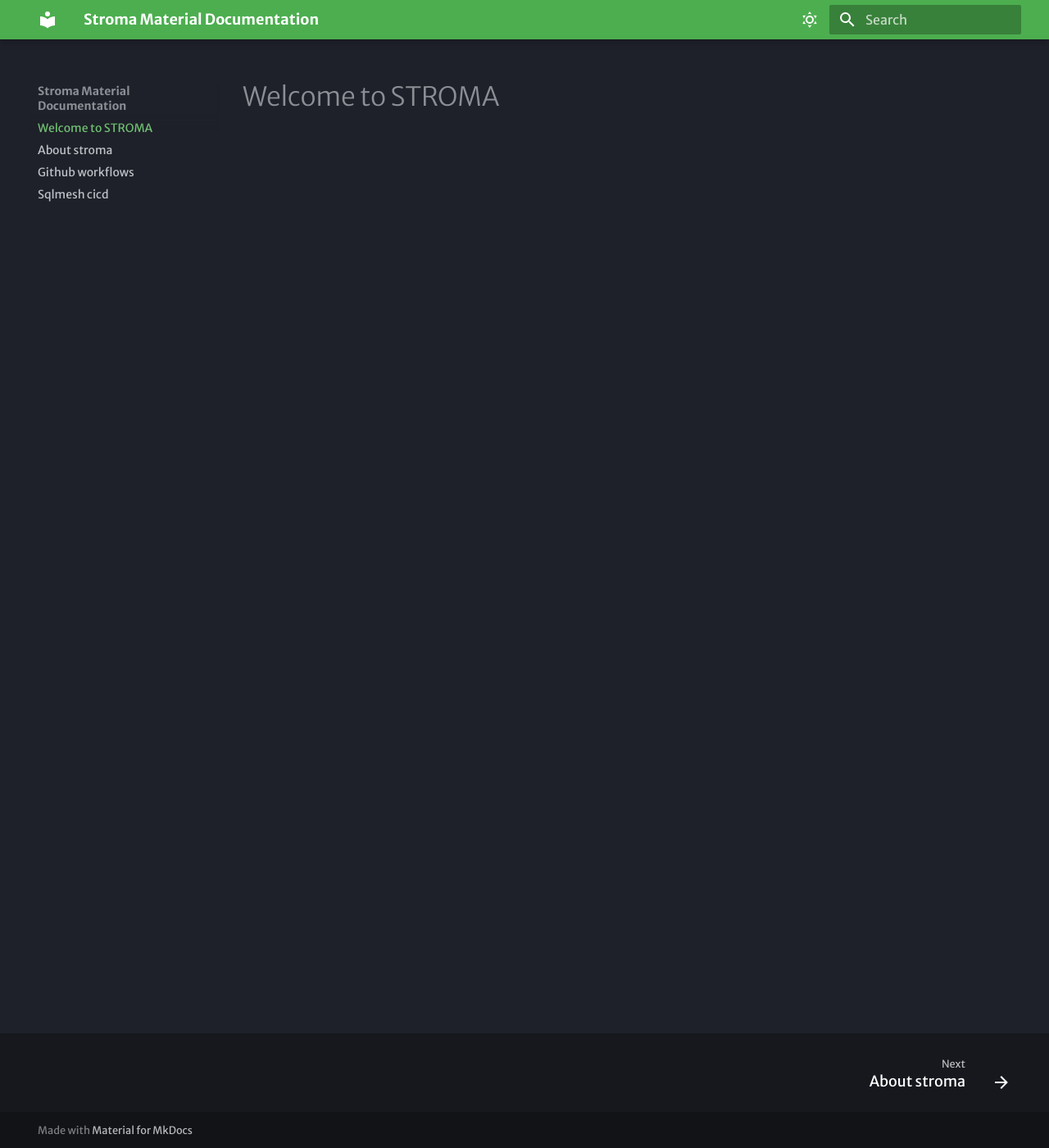
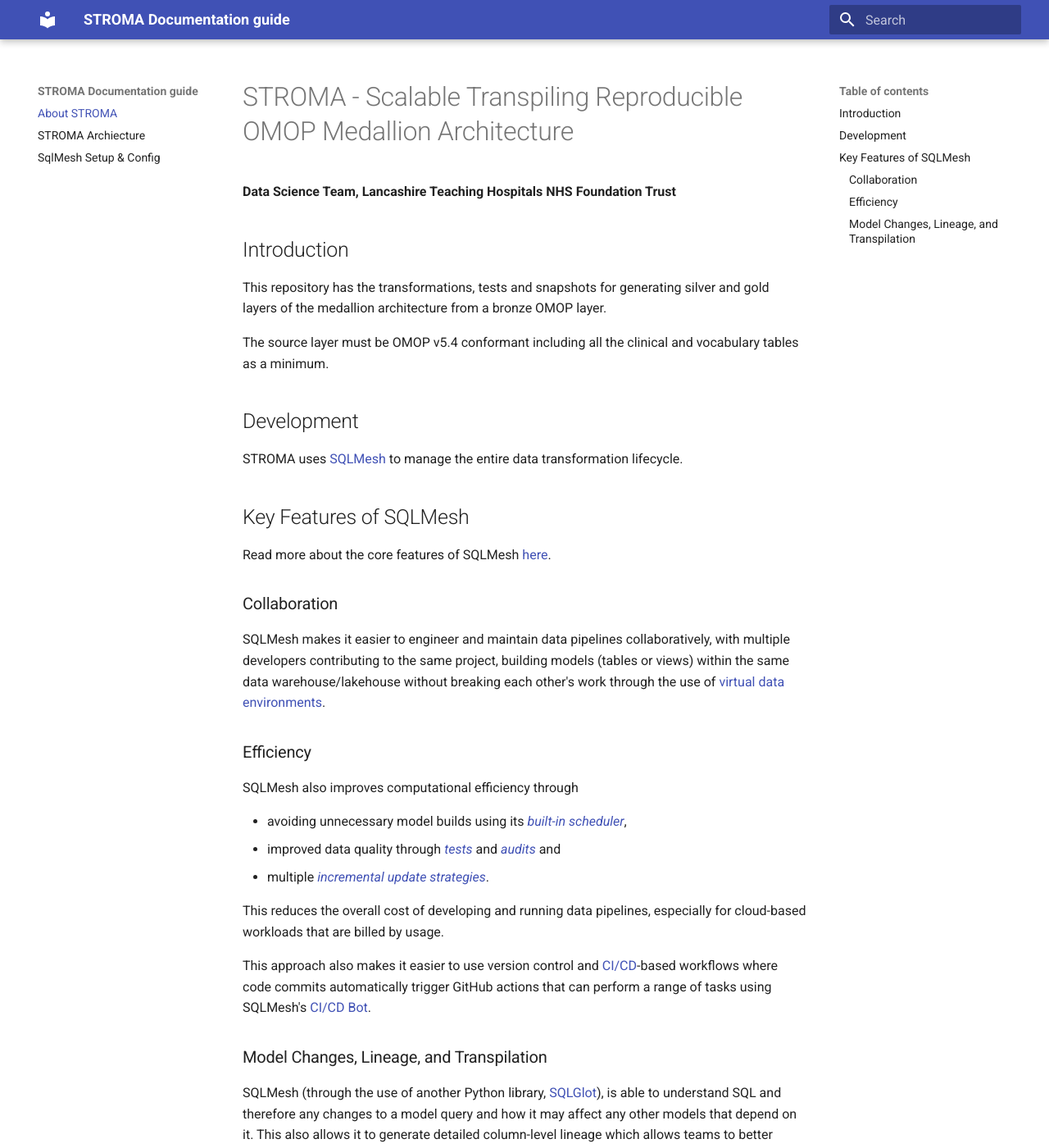
Before and after one commit to lsc-sde/stroma-tobiko-poc, an MkDocs documentation site: the page built from docs/index.md, in a window 1280 px wide and 1400 px high. Shown: the whole window at 82% size. Built offline with MkDocs 1.6.1 and Material for MkDocs 9.7.7, drawn with Linux system fonts in a browser that asks for light colours; some web fonts are replaced; some of the changed text lies outside the part shown.

Commit message:
modify docs

```diff
--- a/docs/index.md
+++ b/docs/index.md
@@ -1,3 +1,47 @@
-Stroma:
+# STROMA - Scalable Transpiling Reproducible OMOP Medallion Architecture
 
-# Welcome to STROMA
+__Data Science Team, Lancashire Teaching Hospitals NHS Foundation Trust__
+
+## Introduction
+
+This repository has the transformations, tests and snapshots for generating silver and gold layers of the medallion architecture from a bronze OMOP layer.
+
+The source layer must be OMOP v5.4 conformant including all the clinical and vocabulary tables as a minimum.
+
+## Development
+
+STROMA uses [SQLMesh](https://sqlmesh.readthedocs.io/en/stable/) to manage the entire data transformation lifecycle.
+
+## Key Features of SQLMesh
+
+Read more about the core features of SQLMesh [here](https://sqlmesh.readthedocs.io/en/stable/#core-features).
+
+### Collaboration
+
+SQLMesh makes it easier to engineer and maintain data pipelines collaboratively, with multiple developers contributing to the same project, building models (tables or views) within the same data warehouse/lakehouse without breaking each other's work through the use of [virtual data environments](https://sqlmesh.readthedocs.io/en/stable/concepts/environments/).
+
+### Efficiency
+
+SQLMesh also improves computational efficiency through
+
+- avoiding unnecessary model builds using its [_built-in scheduler_](https://sqlmesh.readthedocs.io/en/stable/guides/signals/),
+- improved data quality through [_tests_](https://sqlmesh.readthedocs.io/en/stable/concepts/tests/) and [_audits_](https://sqlmesh.readthedocs.io/en/stable/concepts/audits) and
+- multiple [_incremental update strategies_](https://sqlmesh.readthedocs.io/en/stable/concepts/models/model_kinds/).
+
+This reduces the overall cost of developing and running data pipelines, especially for cloud-based workloads that are billed by usage.
+
+This approach also makes it easier to use version control and [CI/CD](https://en.wikipedia.org/wiki/CI/CD)-based workflows where code commits automatically trigger GitHub actions that can perform a range of tasks using SQLMesh's [CI/CD Bot](https://sqlmesh.readthedocs.io/en/stable/integrations/github/).
+
+### Model Changes, Lineage, and Transpilation
+
+SQLMesh (through the use of another Python library, [SQLGlot]()), is able to understand SQL and therefore any changes to a model query and how it may affect any other models that depend on it.
+This also allows it to generate detailed column-level lineage which allows teams to better understand their data pipelines and work more effectively as a team.
+
+SQLMesh can track the exact lines of code that result in new columns generated from upstream models.
+For instance, in the image below, it is clear that the `year` column in the `silver.person` model has been calculated from the `birth_datetime` column of the upstream `bronze.person` model rather than the `year` column in that model.
+
+![Image showing SQLMesh column-level lineage](\static\images\one-col-lineage.png)
+
+It can also do this when a downstream column is created from a combination of two or more upstream columns as shown in the image below.
+
+![Image showing SQLMesh column-level lineage for 2 columns ](\static\images\two-col-lineage.png)
--- a/mkdocs.yml
+++ b/mkdocs.yml
@@ -1,25 +1,11 @@
-site_name: Stroma Material Documentation
-site_url: https://sitename.example
+site_name: STROMA Documentation guide
 theme:
   name: material
-  font:
-    text: Merriweather Sans
-    code: Red Hat Mono
   features:
-    - navigation.footer
-  palette:
-    # Dark Mode
-    - scheme: slate
-      toggle:
-        icon: material/weather-sunny
-        name: Dark mode
-      primary: green
-      accent: deep purple
-
-    # Light Mode
-    - scheme: default
-      toggle:
-        icon: material/weather-night
-        name: Light mode
-      primary: blue
-      accent: deep orange
+    - search.suggest
+    - search.highlight
+    - content.tabs.link
+nav:
+  - About STROMA : "index.md"
+  - STROMA Archiecture : "Medallion-Archiecture.md"
+  - SqlMesh Setup & Config: "Sqlmeshworkflow.md"
```
Also changed, not shown: docs/Medallion-Archiecture.md (added, +7 -0 lines), docs/Sqlmeshworkflow.md (added, +7 -0 lines), docs/github-workflows.md (deleted, +0 -7 lines), docs/sqlmesh-cicd.md (deleted, +0 -5 lines), docs/about-stroma.md (deleted).
